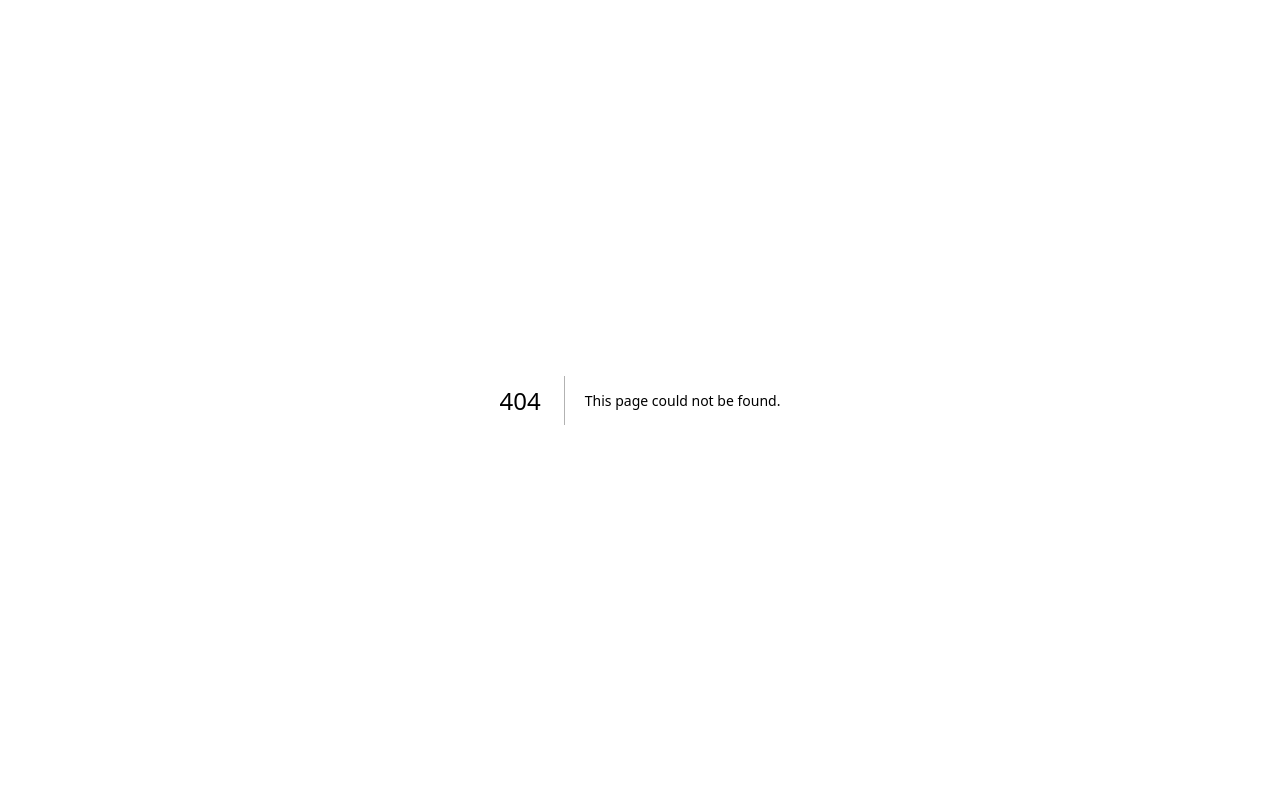
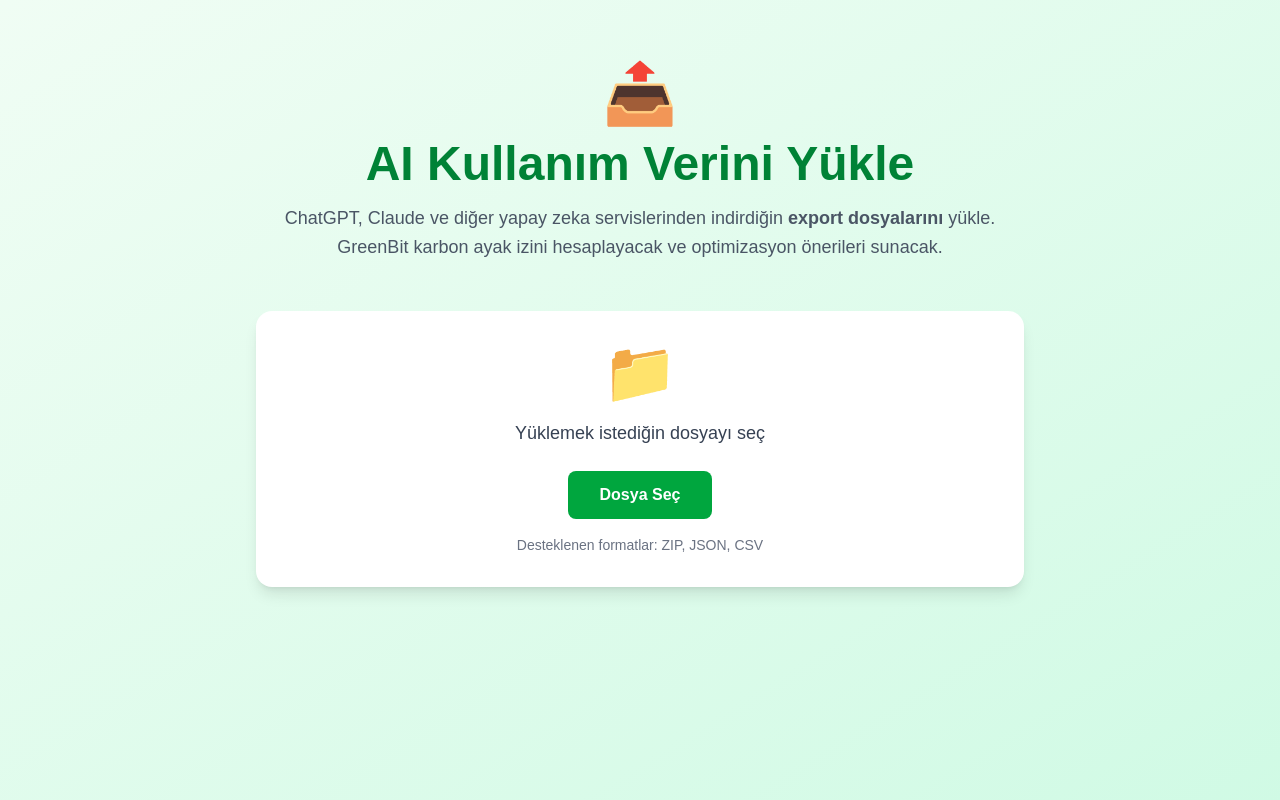
Before and after one commit to Mkaya00/GreenBit, a Next.js app in the folder greenbit-app/: page /upload in a window 1280 px wide. Before the commit this address had no page. Built offline with nearby package versions, Linux system fonts and the light colour scheme.

Commit message:
feat: implement US-001 file upload page with client-side state management

```diff
--- /dev/null
+++ b/greenbit-app/src/app/upload/page.tsx
@@ -0,0 +1,95 @@
+"use client";
+
+import { useState } from "react";
+
+export default function UploadPage() {
+  // STATE: Seçilen dosyayı takip ediyoruz
+  const [file, setFile] = useState<File | null>(null);
+
+  // FONKSİYON: Dosya seçildiğinde çalışır
+  const handleFileChange = (e: React.ChangeEvent<HTMLInputElement>) => {
+    const selectedFile = e.target.files?.[0]; // Kullanıcının seçtiği ilk dosya
+    if (selectedFile) {
+      setFile(selectedFile); // State'i güncelle
+    }
+  };
+
+  return (
+    <main className="min-h-screen bg-gradient-to-br from-green-50 to-emerald-100 py-16 px-8">
+      <div className="max-w-3xl mx-auto">
+
+        {/* BAŞLIK BÖLÜMÜ */}
+        <div className="text-center mb-12">
+          <div className="text-6xl mb-4">📤</div>
+          <h1 className="text-5xl font-bold text-green-700 mb-4">
+            AI Kullanım Verini Yükle
+          </h1>
+          <p className="text-lg text-gray-600 leading-relaxed">
+            ChatGPT, Claude ve diğer yapay zeka servislerinden indirdiğin
+            <strong> export dosyalarını</strong> yükle. GreenBit karbon ayak izini
+            hesaplayacak ve optimizasyon önerileri sunacak.
+          </p>
+        </div>
+
+        {/* DOSYA YÜKLEME KUTUSU */}
+        <div className="bg-white rounded-2xl shadow-lg p-8">
+
+          {/* Eğer dosya seçilmemişse - bu kısım göster */}
+          {!file && (
+            <div className="text-center">
+              <div className="text-6xl mb-4">📁</div>
+              <p className="text-gray-700 text-lg mb-6">
+                Yüklemek istediğin dosyayı seç
+              </p>
+
+              <label className="inline-block bg-green-600 hover:bg-green-700 text-white font-semibold px-8 py-3 rounded-lg cursor-pointer transition">
+                Dosya Seç
+                <input
+                  type="file"
+                  onChange={handleFileChange}
+                  className="hidden"
+                  accept=".json,.zip,.csv"
+                />
+              </label>
+
+              <p className="text-sm text-gray-500 mt-4">
+                Desteklenen formatlar: ZIP, JSON, CSV
+              </p>
+            </div>
+          )}
+
+          {/* Eğer dosya seçildiyse - bu kısım göster */}
+          {file && (
+            <div className="text-center">
+              <div className="text-6xl mb-4">✅</div>
+              <h3 className="text-2xl font-bold text-green-700 mb-4">
+                Dosya Başarıyla Seçildi!
+              </h3>
+
+              <div className="bg-green-50 rounded-lg p-6 mb-6 text-left inline-block">
+                <p className="text-gray-700 mb-2">
+                  <strong>📄 Dosya adı:</strong> {file.name}
+                </p>
+                <p className="text-gray-700 mb-2">
+                  <strong>📏 Boyut:</strong> {(file.size / 1024).toFixed(2)} KB
+                </p>
+                <p className="text-gray-700">
+                  <strong>🕐 Tür:</strong> {file.type || "Bilinmiyor"}
+                </p>
+              </div>
+
+              <button
+                onClick={() => setFile(null)}
+                className="text-gray-500 hover:text-gray-700 underline"
+              >
+                Farklı bir dosya seç
+              </button>
+            </div>
+          )}
+
+        </div>
+
+      </div>
+    </main>
+  );
+}
```
Also changed, not shown: 2 other files (tests, documents, lock files or other folders).
